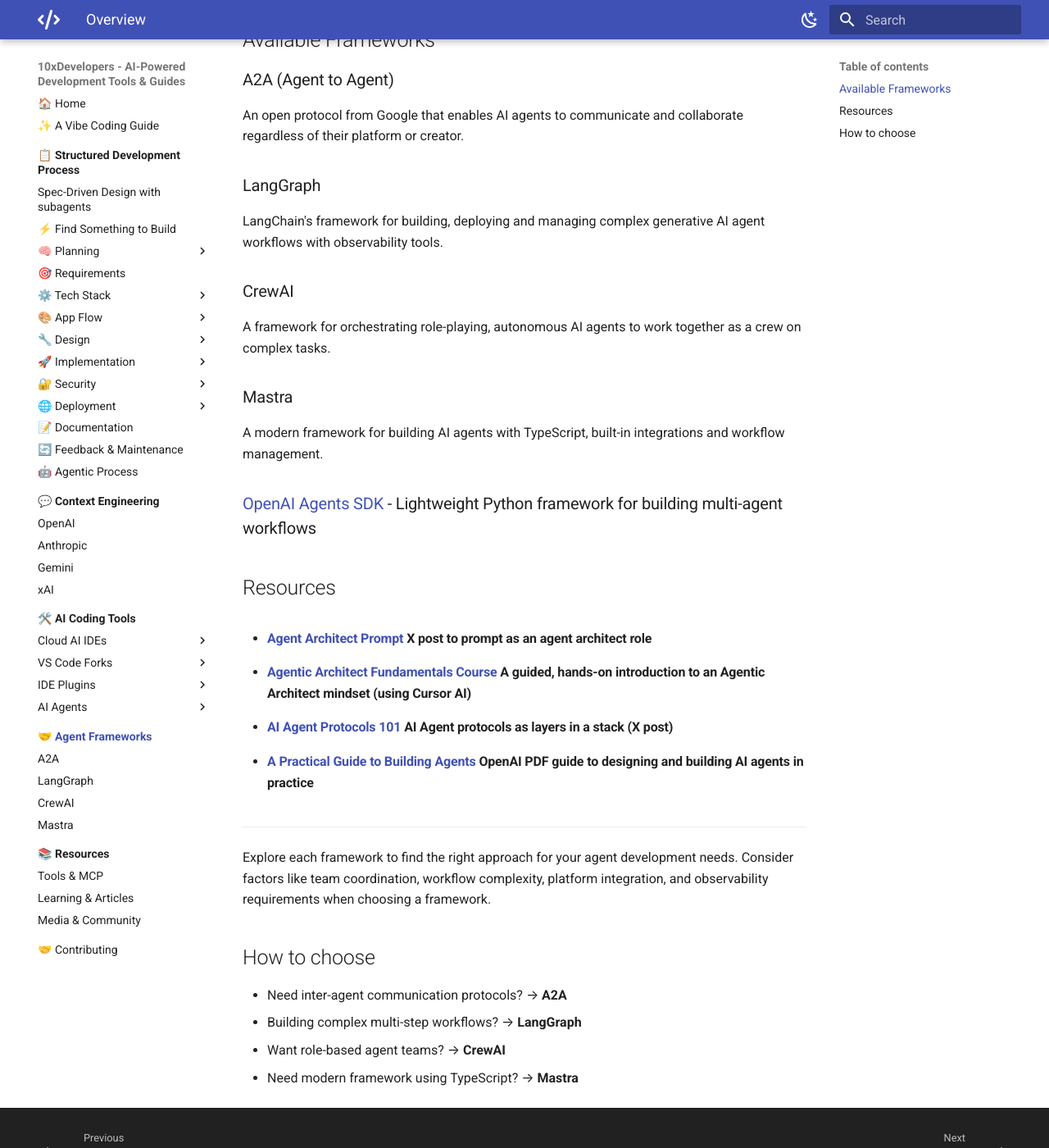
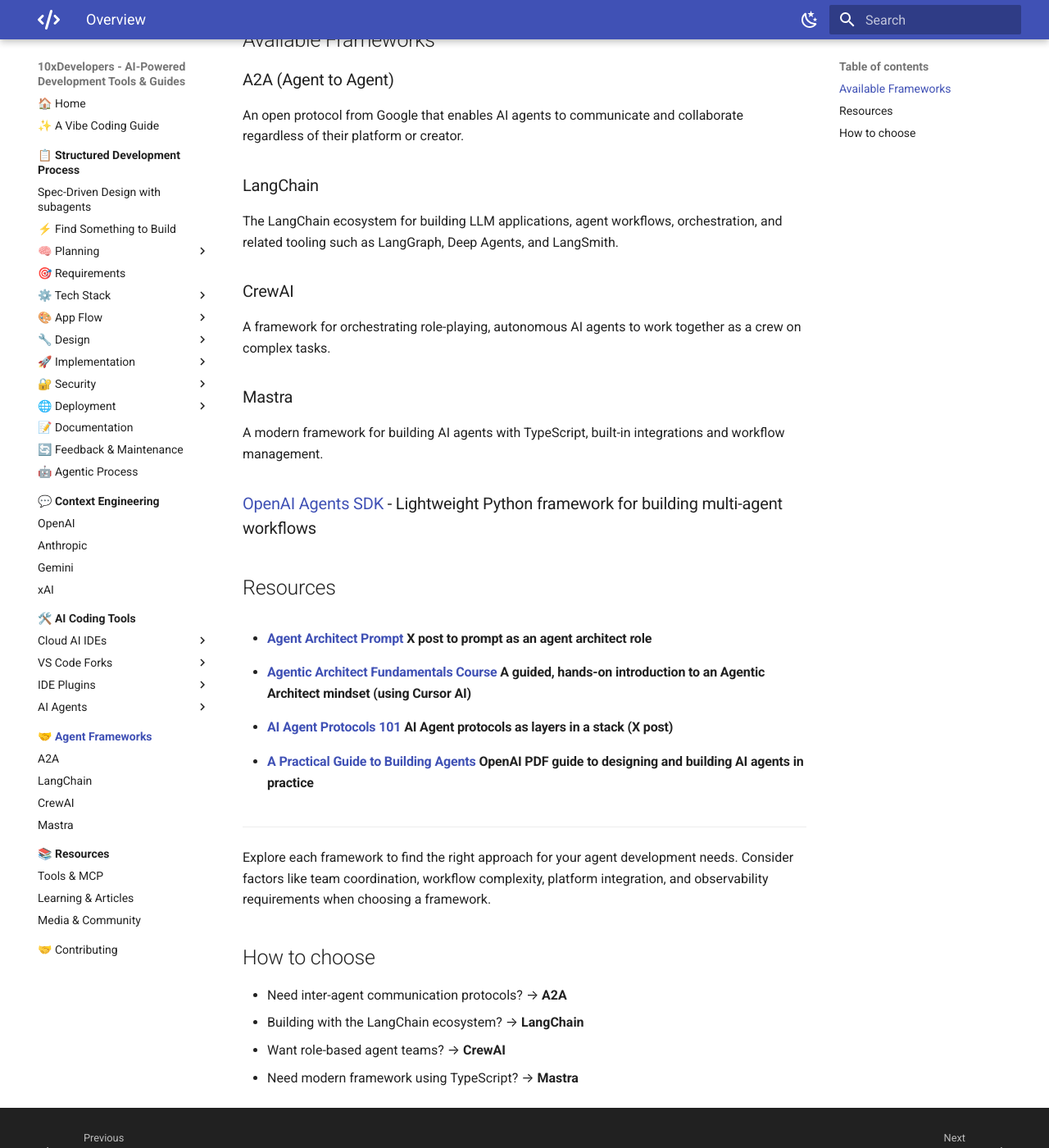
Before and after one commit to shlomoc/10xdev, an MkDocs documentation site: the page built from docs/agent-frameworks/index.md, in a window 1280 px wide and 1400 px high, scrolled down 240 px. Shown: the whole window at 82% size. Built offline with MkDocs 1.6.1 and Material for MkDocs 9.7.7, drawn with Linux system fonts in a browser that asks for light colours.

Commit message:
docs(agent-frameworks): update LangChain documentation

```diff
--- a/docs/agent-frameworks/index.md
+++ b/docs/agent-frameworks/index.md
@@ -7,8 +7,8 @@ A guide to frameworks and platforms for building AI agents that can perform comp
 ### A2A (Agent to Agent)
 An open protocol from Google that enables AI agents to communicate and collaborate regardless of their platform or creator.
 
-### LangGraph
-LangChain's framework for building, deploying and managing complex generative AI agent workflows with observability tools.
+### LangChain
+The LangChain ecosystem for building LLM applications, agent workflows, orchestration, and related tooling such as LangGraph, Deep Agents, and LangSmith.
 
 ### CrewAI
 A framework for orchestrating role-playing, autonomous AI agents to work together as a crew on complex tasks.
@@ -34,6 +34,6 @@ Explore each framework to find the right approach for your agent development nee
 ## How to choose
 
 - Need inter-agent communication protocols? → **A2A**
-- Building complex multi-step workflows? → **LangGraph**
+- Building with the LangChain ecosystem? → **LangChain**
 - Want role-based agent teams? → **CrewAI**
 - Need modern framework using TypeScript? → **Mastra**
--- a/mkdocs.yml
+++ b/mkdocs.yml
@@ -165,7 +165,7 @@ nav:
   - 🤝 Agent Frameworks:
     - Overview: agent-frameworks/index.md
     - A2A: agent-frameworks/a2a.md
-    - LangGraph: agent-frameworks/langgraph.md
+    - LangChain: agent-frameworks/langchain.md
     - CrewAI: agent-frameworks/crewai.md
     - Mastra: agent-frameworks/mastra.md
   - 📚 Resources:
```
Also changed, not shown: docs/agent-frameworks/langchain.md (added, +43 -0 lines), docs/agent-frameworks/langgraph.md (deleted, +0 -24 lines), docs/ai-coding-tools/ai-agents/claude-code.md (+2 -2 lines), docs/resources/learning/index.md (+1 -0 lines).
